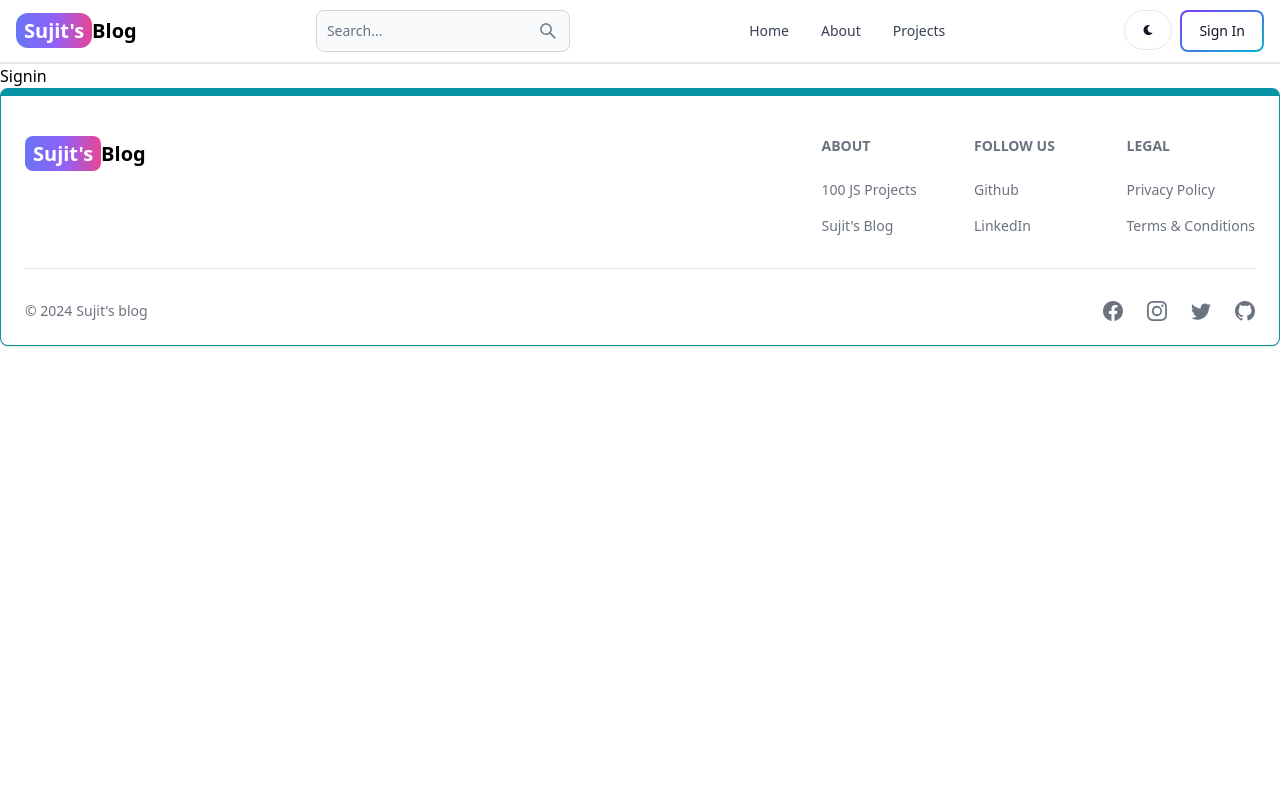
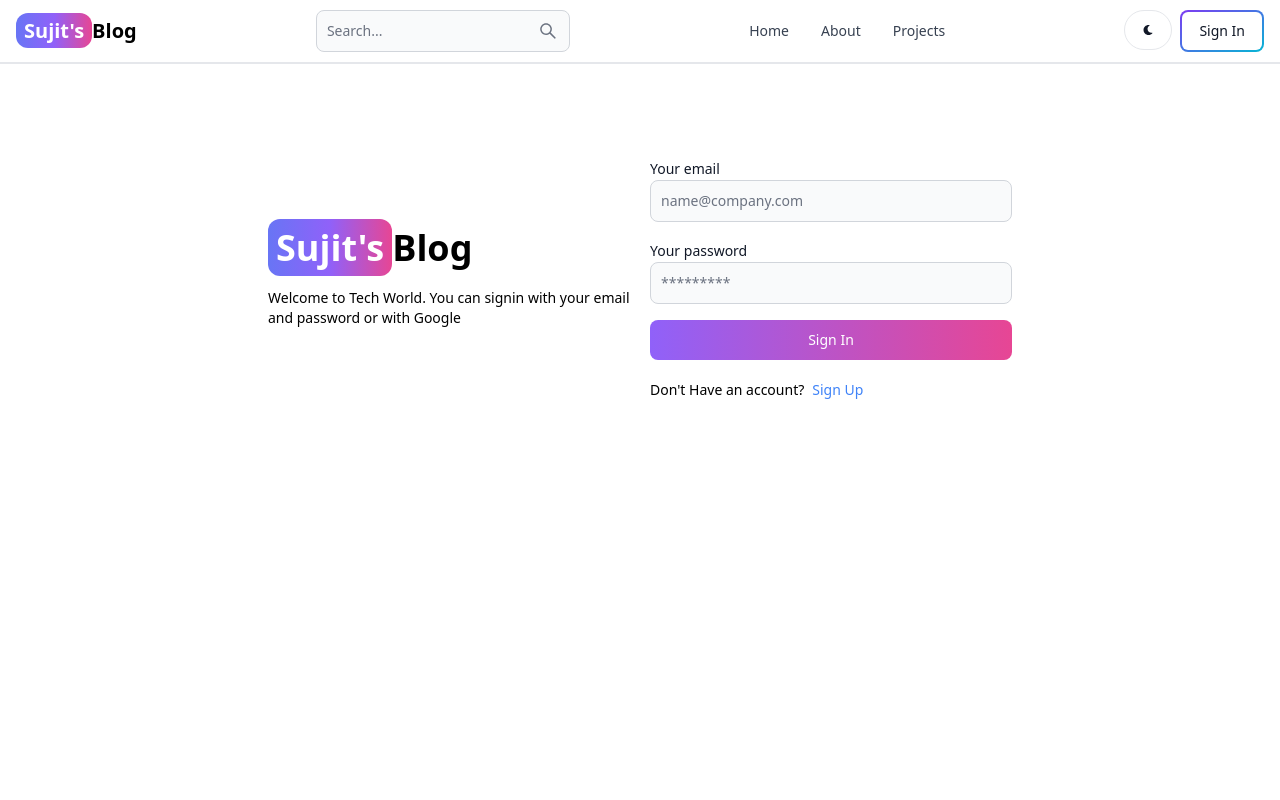
Before and after one commit to isujitkr/TechBlog, a React (Vite) app in the folder client/: page /sign-in in a window 1280 px wide. Shown: the top 800 px of the page. Built offline with nearby package versions, Linux system fonts and the light colour scheme.

Commit message:
complete signin functionality

```diff
--- a/client/src/pages/SignIn.jsx
+++ b/client/src/pages/SignIn.jsx
@@ -1,7 +1,113 @@
-import React from "react";
+import { Alert, Button, Label, Spinner, TextInput } from "flowbite-react";
+import { useState } from "react";
+import { Link, useNavigate } from "react-router-dom";
 
 const SignIn = () => {
-  return <div>Signin </div>;
+  const [formData, setFormData] = useState({});
+  const [errorMessage, setErrorMessage] = useState(null);
+  const [loading, setLoading] = useState(false);
+  const navigate = useNavigate();
+  const handleChange = (e) => {
+    setFormData({ ...formData, [e.target.id]: e.target.value.trim() });
+  };
+
+  const handelSubmit = async (e) => {
+    e.preventDefault();
+    if (!formData.email || !formData.password) {
+      return setErrorMessage("Please fill out all the details");
+    }
+    try {
+      setLoading(true);
+      setErrorMessage(null);
+      const res = await fetch("api/auth/signin", {
+        method: "POST",
+        headers: { "Content-Type": "application/json" },
+        body: JSON.stringify(formData),
+      });
+
+      const data = await res.json();
+      if (data.success === false) {
+        return setErrorMessage(data.message);
+      }
+      setLoading(false);
+      if (res.ok) {
+        navigate("/");
+      }
+    } catch (error) {
+      setErrorMessage(error.message);
+      setLoading(false);
+    }
+  };
+  return (
+    <div className="min-h-screen mt-20">
+      <div className="flex p-3 max-w-3xl mx-auto flex-col md:flex-row md:items-center gap-5">
+        {/* left */}
+        <div className="flex-1">
+          <Link to="/" className="font-bold dark:text-white text-4xl">
+            <span className="px-2 py-1 bg-gradient-to-r from-indigo-500 via-purple-500 to-pink-500 rounded-xl text-white">
+              Sujit's
+            </span>
+            Blog
+          </Link>
+          <p className="text-sm mt-5">
+            Welcome to Tech World. You can signin with your email and password
+            or with Google
+          </p>
+        </div>
+
+        {/* right */}
+        <div className="flex-1">
+          <form className="flex flex-col gap-4" onSubmit={handelSubmit}>
+            <div>
+              <Label value="Your email" />
+              <TextInput
+                type="email"
+                placeholder="name@company.com"
+                id="email"
+                onChange={handleChange}
+              />
+            </div>
+
+            <div>
+              <Label value="Your password" />
+              <TextInput
+                type="password"
+                placeholder="*********"
+                id="password"
+                onChange={handleChange}
+              />
+            </div>
+
+            <Button
+              gradientDuoTone="purpleToPink"
+              type="submit"
+              disabled={loading}
+            >
+              {loading ? (
+                <>
+                  <Spinner size="sm" />
+                  <span className="pl-3">Loading...</span>
+                </>
+              ) : (
+                "Sign In"
+              )}
+            </Button>
+          </form>
+          <div className="flex gap-2 text-sm mt-5">
+            <span>Don't Have an account?</span>
+            <Link to="/sign-up" className="text-blue-500">
+              Sign Up
+            </Link>
+          </div>
+          {errorMessage && (
+            <Alert className="mt-5" color="failure">
+              {errorMessage}
+            </Alert>
+          )}
+        </div>
+      </div>
+    </div>
+  );
 };
 
 export default SignIn;
```
